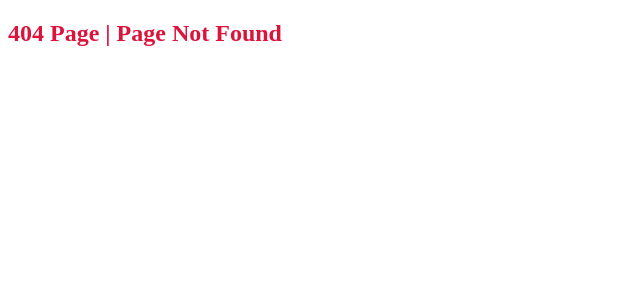
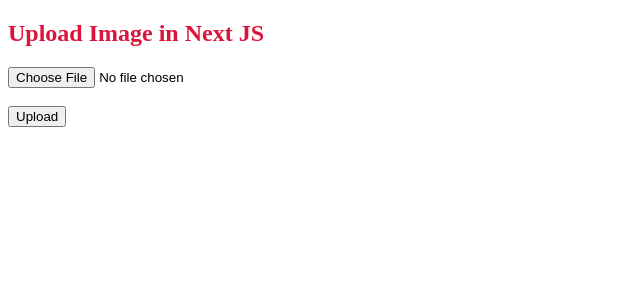
Before and after one commit to Rishab-RajHR/NextJS4, a Next.js app: page /upload-image in a window 1280 px wide. Before the commit this address had no page. Shown: the top 300 px of the page, without its empty margins (0-640 px from the left). Built offline with nearby package versions, Linux system fonts and the light colour scheme.

Commit message:
Upload Image

```diff
--- /dev/null
+++ b/src/app/upload-image/page.js
@@ -0,0 +1,43 @@
+'use client'
+import React, { useState } from 'react'
+
+const UploadImage = () => {
+  const [file, setFile] = useState();
+  const handleSubmit = async (e) => {
+       e.preventDefault();
+      //  console.log(file);
+      if(!file) {
+          alert("Please Select a file");
+          return;
+      }
+      const data = new FormData();
+      data.append('file', file);
+      try {
+        let result = await fetch('/api/upload-image',  {
+            method: "POST",
+            body: data
+        })
+        result = await result.json();
+        if(result.success){
+            alert("Successfully Uploaded!!")
+        }
+        else {
+           alert("Failed!!")
+        }
+      } catch (error) {
+         console.log(error);
+         alert("Failed Uploaded!!")
+      }
+  }
+  return (
+    <>
+      <h2>Upload Image in Next JS</h2>
+      <form onSubmit={handleSubmit}>
+          <input type='file' name='file' onChange={(e) => setFile(e.target.files?.[0])}/> <br /> <br/>
+          <button type='submit'>Upload</button>
+      </form>
+    </>
+  )
+}
+
+export default UploadImage
```
Also changed, not shown: src/app/api/upload-image/route.js (added, +24 -0 lines), 1 other file (tests, documents, lock files or other folders).
